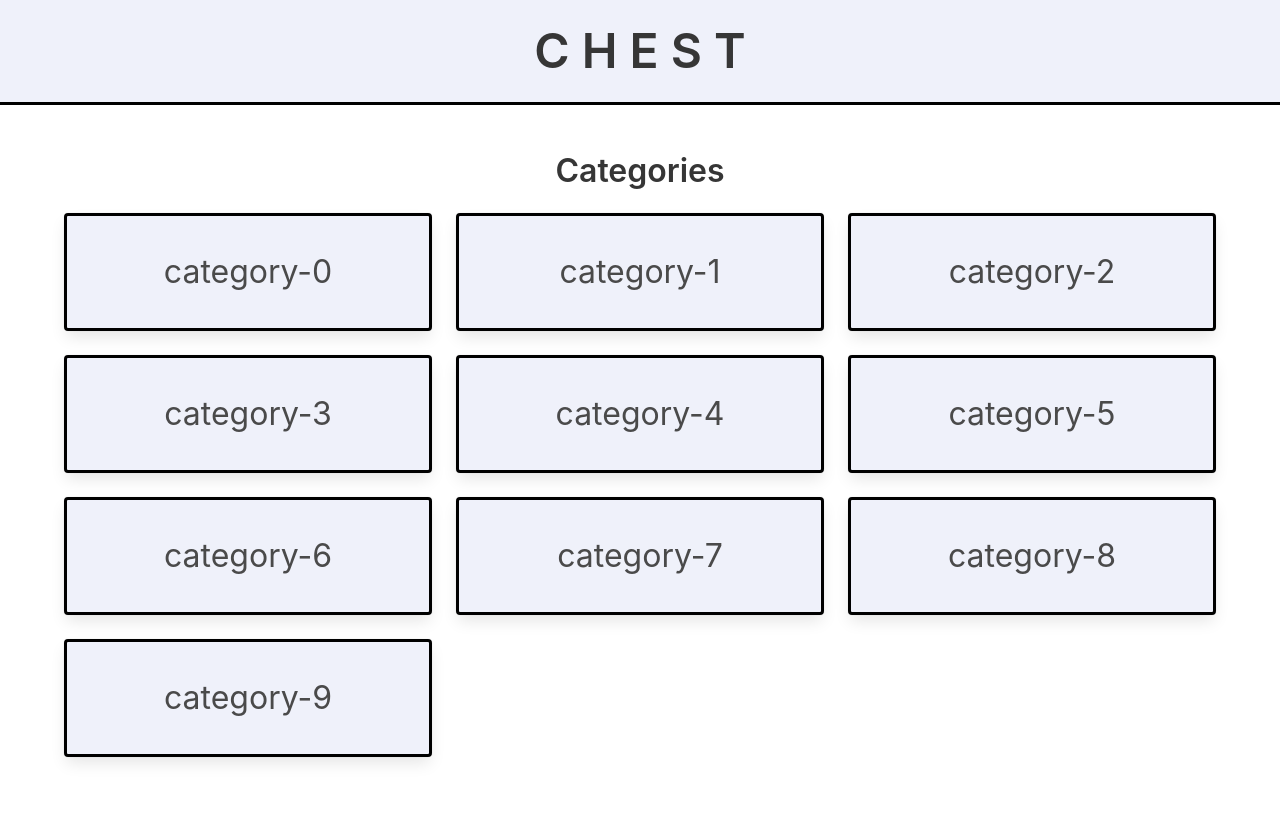
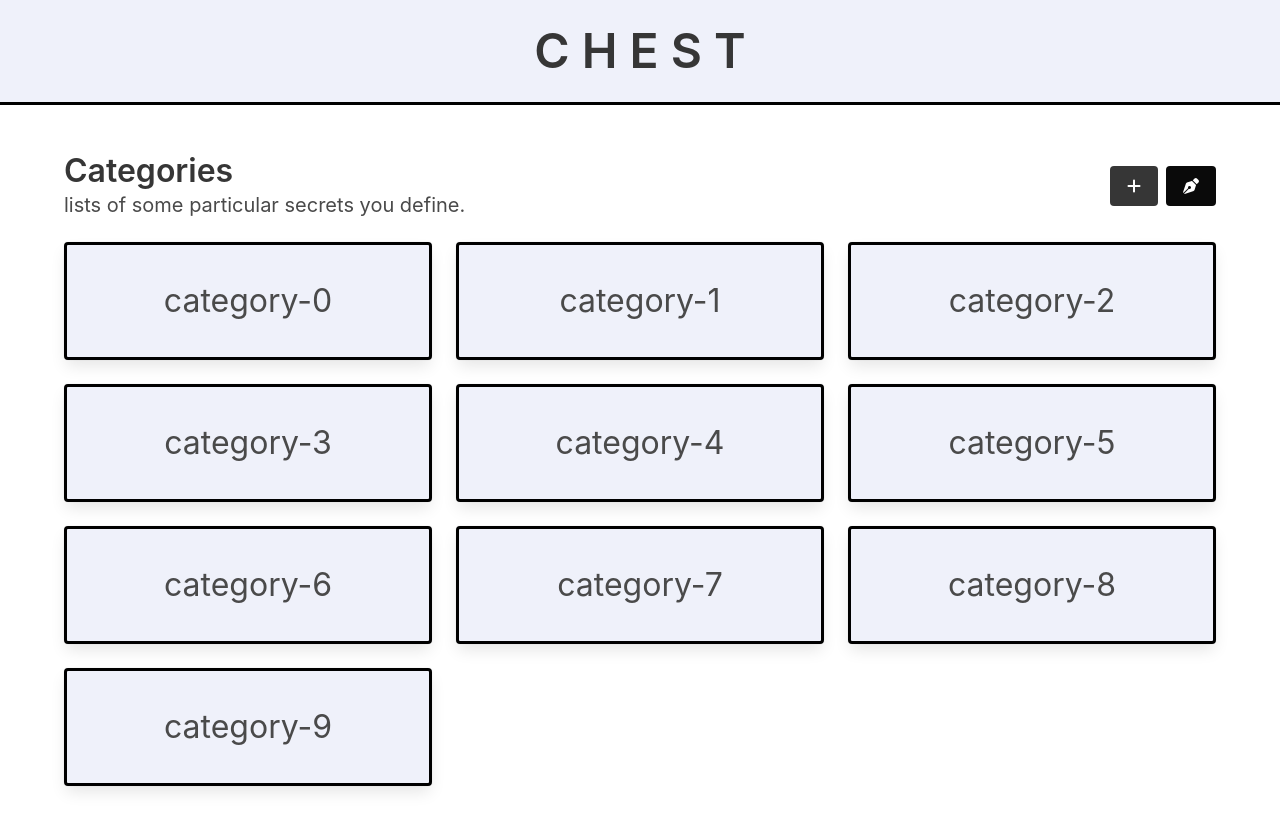
Before and after one commit to you97ssef/Vault, a Vue app: page / in a window 1280 px wide. Shown: the top 830 px of the page. Before the commit the page ends 805 px from the top, so only its background shows below. Built offline with nearby package versions, Linux system fonts and the light colour scheme; what crypto-ts would draw is missing.

Commit message:
changed style of categories

```diff
--- a/src/components/Category.vue
+++ b/src/components/Category.vue
@@ -13,7 +13,7 @@
     border: .2em black solid;
 }
 .card:hover {
-  transform: scale(1.1);
+  transform: scale(1.02);
   transition: all 0.3s ease;
   box-shadow: 0 0.125rem 0.75rem #000 !important;
   z-index: 3;
--- a/src/views/Categories.vue
+++ b/src/views/Categories.vue
@@ -16,7 +16,20 @@ export default defineComponent({
 
 <template>
     <main>
-        <h1 class="title is-3 has-text-centered">Categories</h1>
+        <div class="is-flex is-justify-content-space-between mb-5">
+            <div>
+                <h1 class="title">Categories</h1>
+                <h2 class="subtitle">lists of some particular secrets you define.</h2>
+            </div>
+            <div class="buttons">
+                <button class="button is-dark">
+                    <i class="fa-solid fa-plus"></i>
+                </button>
+                <button class="button is-black">
+                    <i class="fa-solid fa-pen-nib"></i>
+                </button>
+            </div>
+        </div>
         <div class="columns is-multiline is-mobile is-3">
             <div class="column is-half-tablet is-one-third-desktop is-full-mobile" v-for="cat of data.categories" v-bind:key="cat.id">
                 <Category :category="cat"></Category>
```
